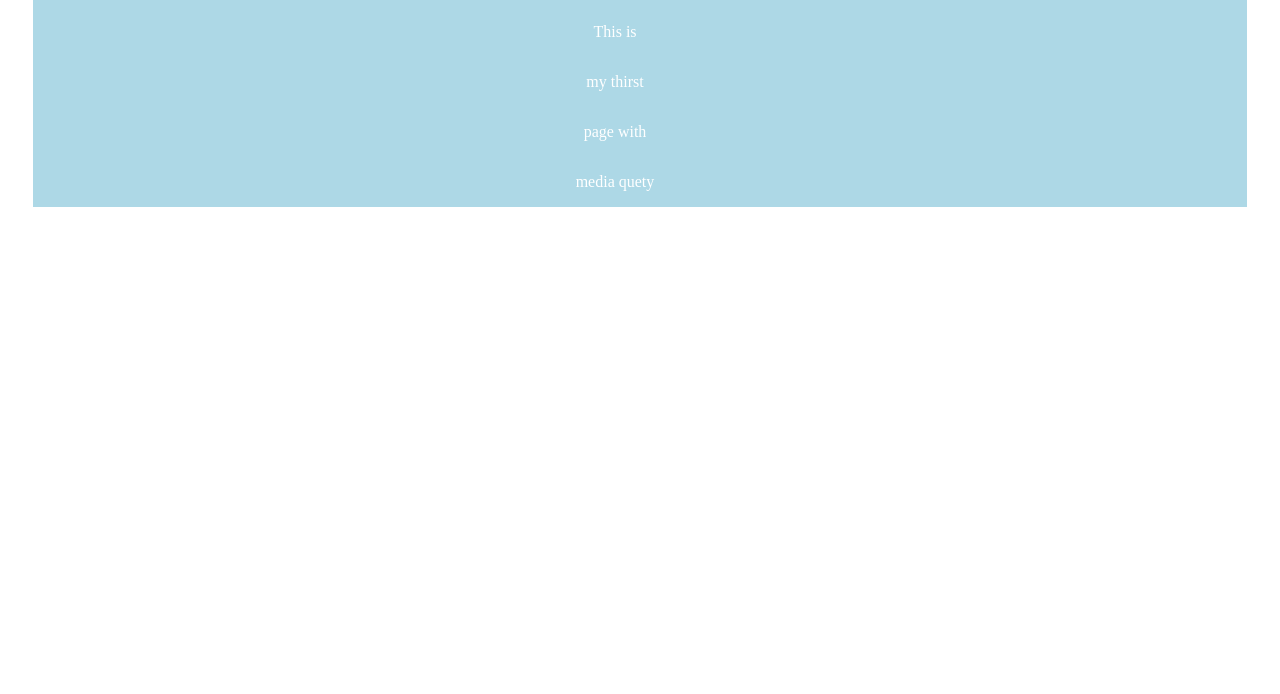
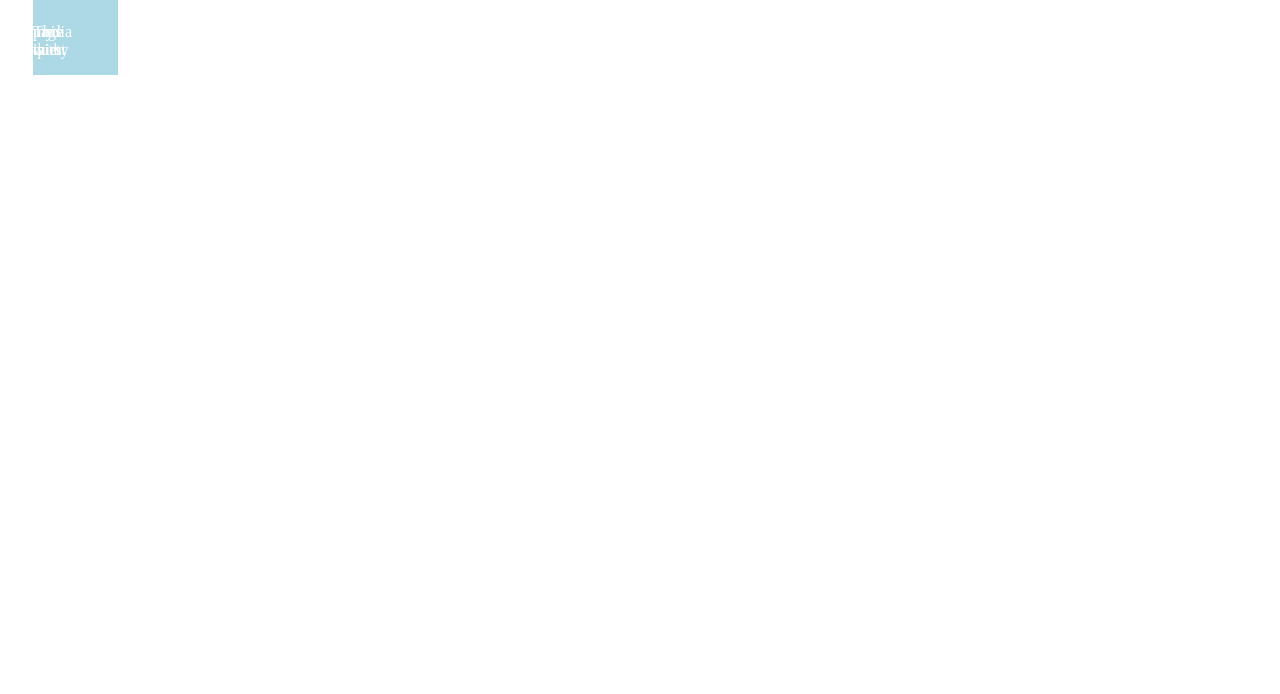
Before and after one commit to sany2012w/PageOne, a plain HTML site: page index.html in a window 1280 px wide. Shown: the part 106-800 px from the top of the page. Drawn offline with Linux system fonts and the light colour scheme.

Commit message:
Update style.css

```diff
--- a/style.css
+++ b/style.css
@@ -5,7 +5,6 @@ main{
 	margin-left: 25px;
 	margin-right: 25px;
 	margin-top: 25px;
-	width: calc(100% - 50px);
 }
 
 div h1{
@@ -15,7 +14,7 @@ div h1{
 
 .lab1{
 	display: inline-block;
-	width: calc(100% - 50px);
+	width: calc(25% - 200px);
 }
 
 div p{
```
